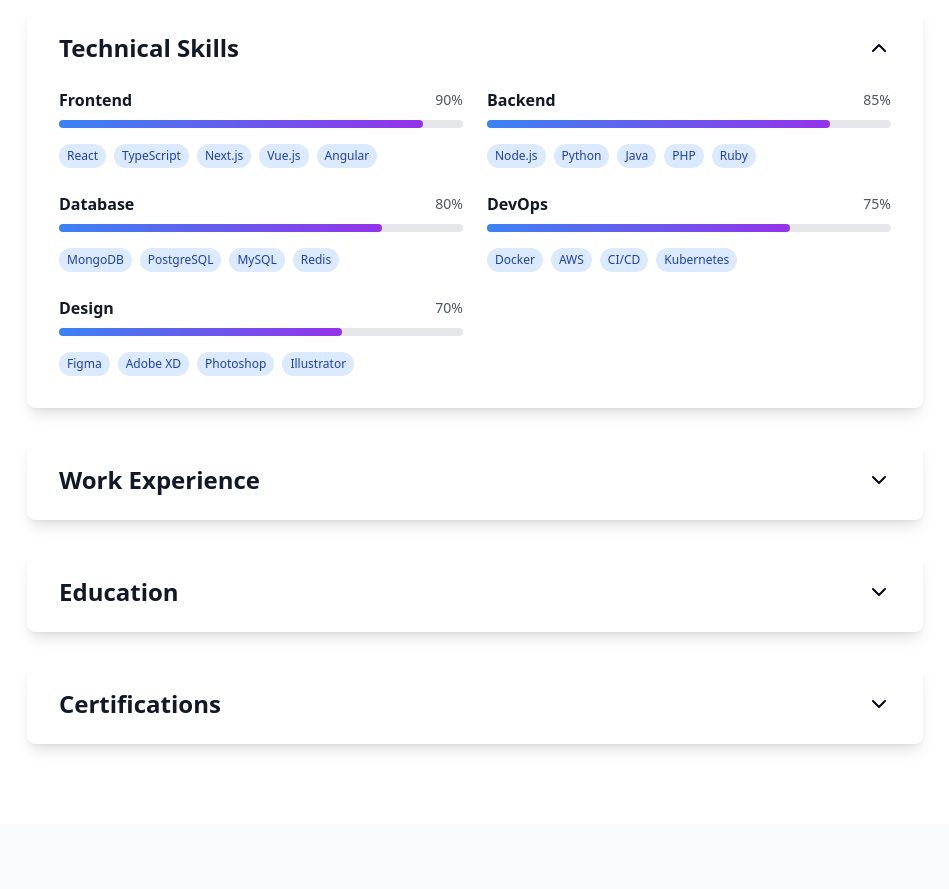
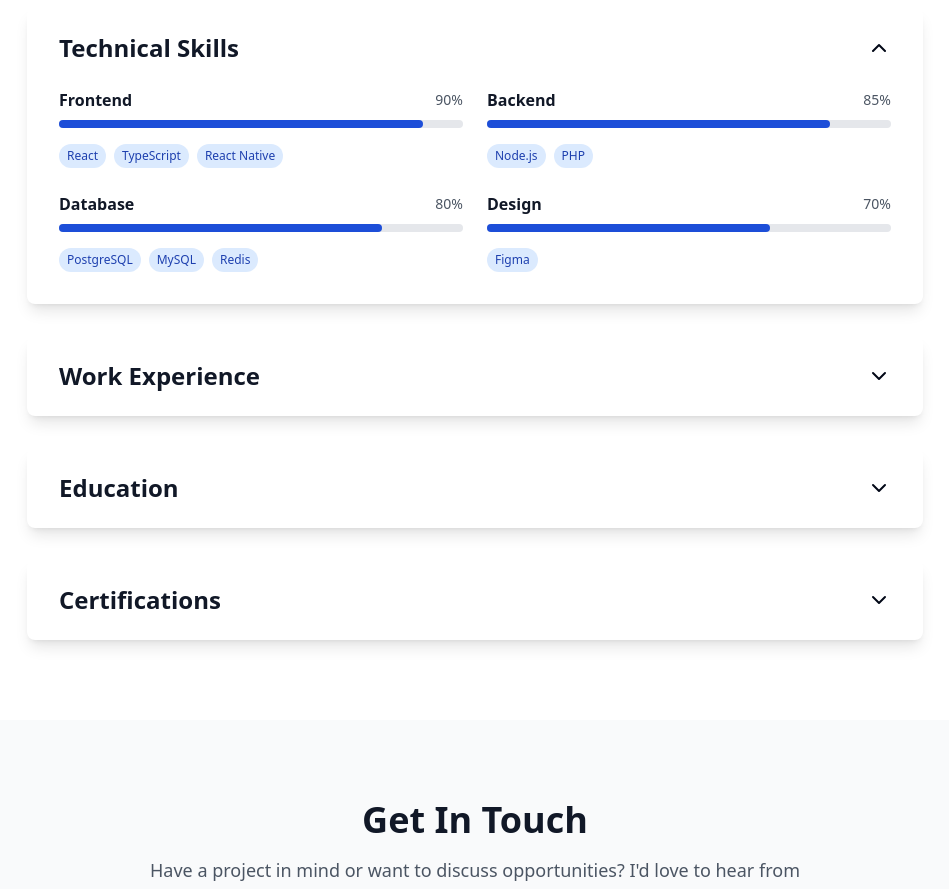
Before and after one commit to ksamrat224/Portfolio-3.0, a React (Vite) app: page / in a window 1280 px wide. Shown: the part 4020-4909 px from the top of the page, without its empty margins (165-1114 px from the left). Built offline with nearby package versions, Linux system fonts and the light colour scheme.

Commit message:
resume section skills changes

```diff
--- a/src/components/Resume.tsx
+++ b/src/components/Resume.tsx
@@ -21,11 +21,10 @@ const Resume = () => {
   };
 
   const skills = [
-    { category: 'Frontend', items: ['React', 'TypeScript', 'Next.js', 'Vue.js', 'Angular'], level: 90 },
-    { category: 'Backend', items: ['Node.js', 'Python', 'Java', 'PHP', 'Ruby'], level: 85 },
-    { category: 'Database', items: ['MongoDB', 'PostgreSQL', 'MySQL', 'Redis'], level: 80 },
-    { category: 'DevOps', items: ['Docker', 'AWS', 'CI/CD', 'Kubernetes'], level: 75 },
-    { category: 'Design', items: ['Figma', 'Adobe XD', 'Photoshop', 'Illustrator'], level: 70 },
+    { category: 'Frontend', items: ['React', 'TypeScript','React Native'], level: 90 },
+    { category: 'Backend', items: ['Node.js', 'PHP'], level: 85 },
+    { category: 'Database', items: [ 'PostgreSQL', 'MySQL', 'Redis'], level: 80 },
+    { category: 'Design', items: ['Figma'], level: 70 },
   ];
 
   const experience = [
@@ -174,7 +173,7 @@ const Resume = () => {
                             initial={{ width: 0 }}
                             animate={inView ? { width: `${skillGroup.level}%` } : {}}
                             transition={{ delay: 0.5 + index * 0.1, duration: 1 }}
-                            className="bg-gradient-to-r from-blue-500 to-purple-600 h-2 rounded-full"
+                            className="bg-blue-700 h-2 rounded-full"
                           />
                         </div>
                         <div className="flex flex-wrap gap-2">
```
